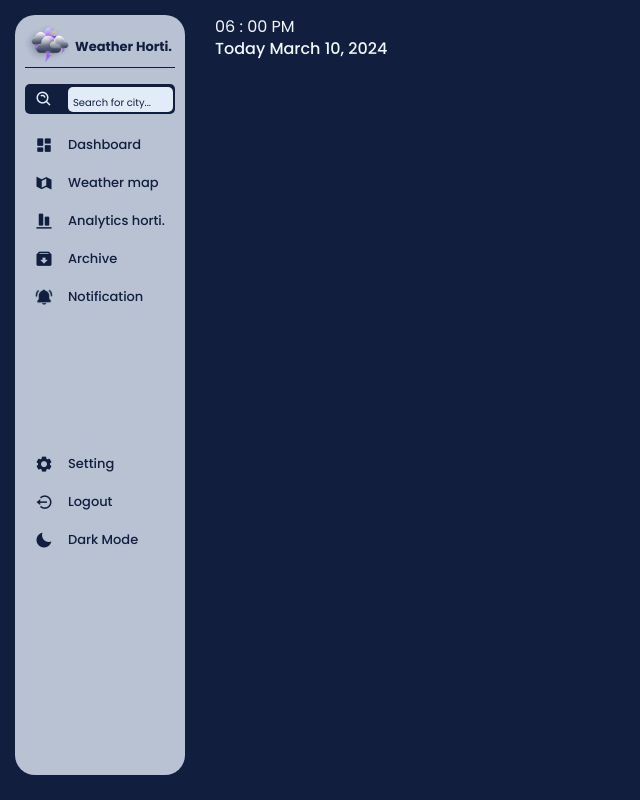
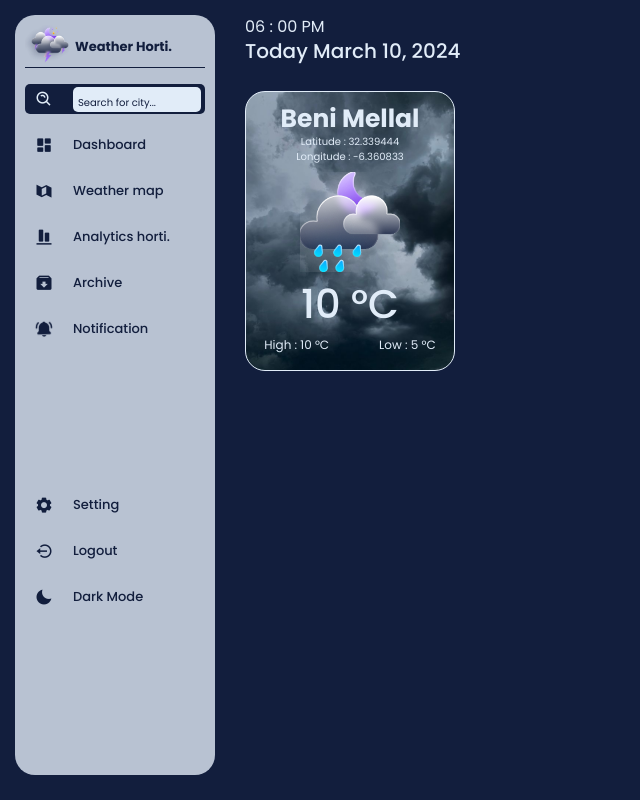
Before and after one commit to YassineOularbi/BRIEF-WEATHER-FRONT-END, a plain HTML site: page index.html in a window 1280 px wide. Shown: the whole page, without its empty margins (0-640 px from the left). Drawn offline with nearby package versions, Linux system fonts and the light colour scheme.

Commit message:
Add part weather actuel

```diff
--- a/index.html
+++ b/index.html
@@ -38,38 +38,38 @@
                         <input class=" search col-9" type="text" placeholder="Search for city...">
                     </li>
                     <div class="menu-links">
-                        <li class="nav-link my-2">
+                        <li class="nav-link my-3">
                             <i class='bx bxs-dashboard icon'></i>
                             <span class="text nav-text">Dashboard</span>
                         </li>
-                        <li class="nav-link my-2">
+                        <li class="nav-link my-3">
                             <i class='bx bxs-map-alt icon'></i>
                             <span class="text nav-text">Weather map</span>
                         </li>
-                        <li class="nav-link my-2">
+                        <li class="nav-link my-3">
                             <i class='bx bxs-objects-vertical-bottom icon'></i>
                             <span class="text nav-text">Analytics horti.</span>
                         </li>
-                        <li class="nav-link my-2">
+                        <li class="nav-link my-3">
                             <i class='bx bxs-archive-in icon'></i>
                             <span class="text nav-text">Archive</span>
                         </li>
-                        <li class="nav-link my-2">
+                        <li class="nav-link my-3">
                             <i class='bx bxs-bell-ring bx-tada icon'></i>
                             <span class="text nav-text">Notification</span>
                         </li>
                     </div>
                 </div>
                 <div class="last-option">
-                    <li class="nav-link my-2">
+                    <li class="nav-link my-3">
                         <i class='bx bxs-cog icon'></i>
                         <span class="text nav-text">Setting</span>
                     </li>
-                    <li class="nav-link my-2">
+                    <li class="nav-link my-3">
                         <i class='bx bx-log-out-circle icon'></i>
                         <span class="text nav-text">Logout</span>
                     </li>
-                    <li class="nav-link my-2">
+                    <li class="nav-link my-3">
                         <i class='bx bxs-moon icon'></i>
                         <span class="text nav-text">Dark Mode</span>
                     </li>
@@ -77,12 +77,22 @@
             </div>
         </div>
     </nav>
-    <section class="home">
-        <div class="body-high">
+    <section class="home d-flex flex-row">
+        <div class="body-high d-flex flex-column">
             <div class="info-day">
-                <span style="color: aliceblue;">06 : 00 PM</span>
-                <h6 style="color: aliceblue;">Today March 10, 2024</h3>
-
+                <span >06 : 00 PM</span>
+                <h5>Today March 10, 2024</h5>
+            </div>
+            <div class="weather-now d-flex flex-column align-items-center justify-content-around p-1">
+                 <h3 class="pt-2">Beni Mellal</h3>
+                 <span>Latitude : 32.339444</span>
+                 <span>Longitude : -6.360833</span>
+                 <img class="my-2" style="width:100px; height: auto;" src="icons/Rainy-night-moon.png">
+                 <h1>10 °C</h1>
+                 <div class="high-low d-flex flex-row">
+                    <p>High : 10 °C</p>
+                    <p>Low : 5 °C</p>
+                 </div>
             </div>
         </div>
         <div class="body-medium">
--- a/style.css
+++ b/style.css
@@ -33,7 +33,7 @@ body{
     background: var(--sidebar-light);
     border-radius: 20px;
     height: 95%;
-    width: 170px;
+    width: 200px;
     padding: 10px 10px;
     margin: 15px;
 }
@@ -41,7 +41,7 @@ body{
     font-weight: bold;
 }
 .menu{
-    height: 495px;
+    height: 560px;
 }
 .search-bar{
     height: 30px;
@@ -88,7 +88,7 @@ body{
     height: 30px;
     display: flex;
     align-items: center;
-    gap: 15px;
+    gap: 20px;
     cursor: pointer;
     transform: var(--tran-04);
 }
@@ -112,3 +112,38 @@ body{
 .home{
     margin: 15px;
 }
+.body-high{
+    gap : 20px;
+}
+.info-day{
+    color: var(--light-color);
+}
+.weather-now{
+    height: 280px;
+    width: 210px;
+    background-image: url("pictures/bg-dark-4.png");
+    border: 1px solid var(--light-color);
+    border-radius: 20px;
+
+    background-size: cover;
+    color: var(--light-color);
+}
+
+.weather-now span{
+    font-size: 10px;
+    font-weight: normal;
+    margin: 0;
+    padding: 0;
+}
+
+.weather-now h3{
+    font-size: 25px;
+    font-weight: bold;
+    margin: 0;
+}
+.weather-now .high-low{
+    gap: 50px;
+}
+.weather-now .high-low p{
+    font-size: 12px;
+}
```
Also changed, not shown: icons/Rainy-night-moon.png (added).
